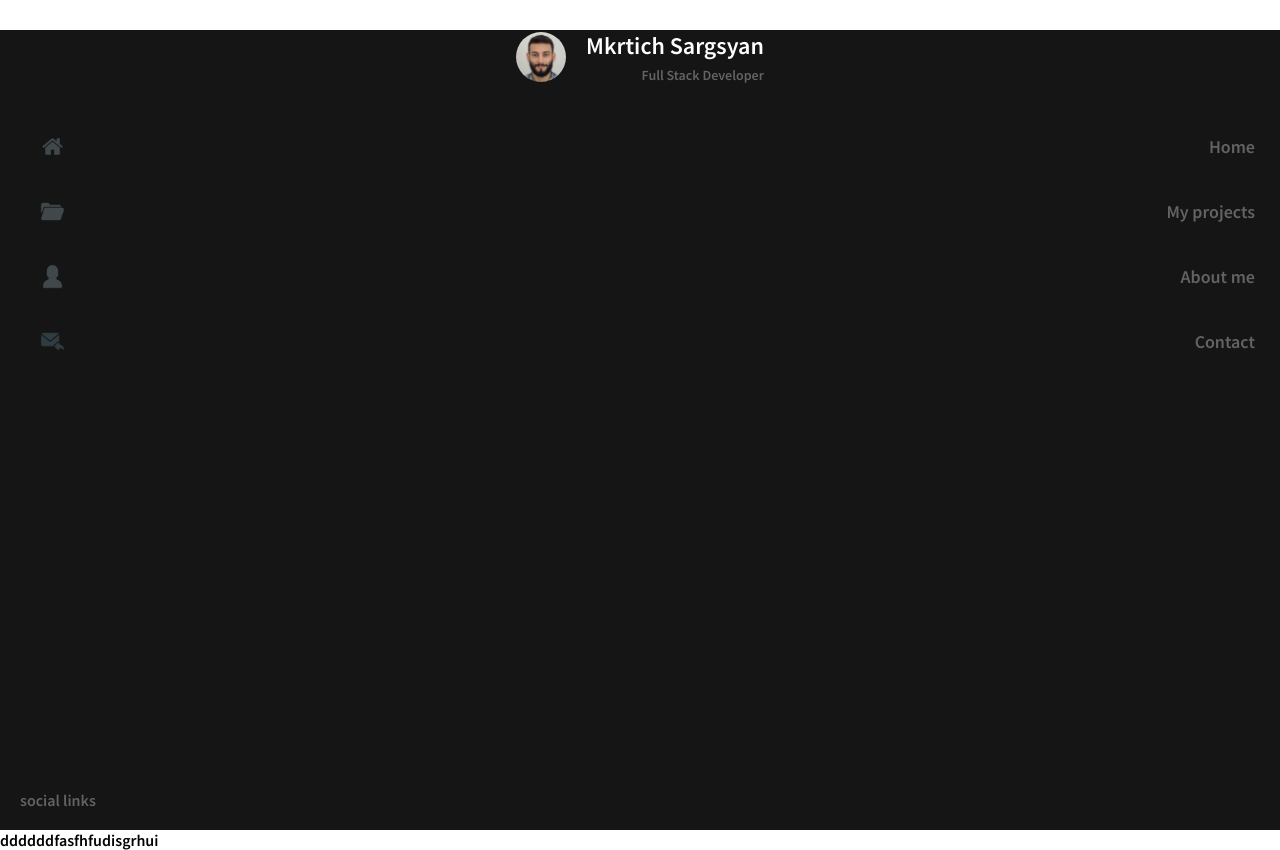
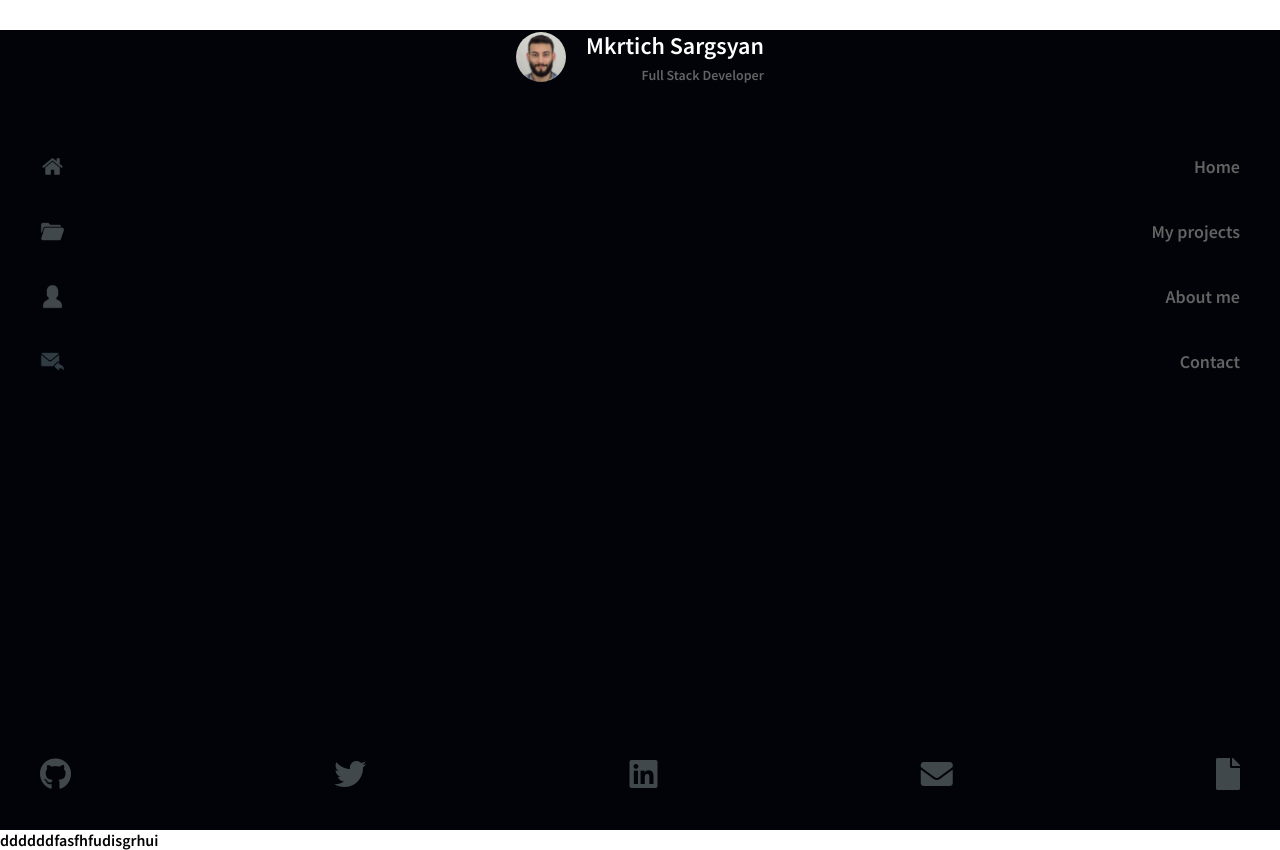
Before and after one commit to MkrtichSargsyan/MkrtichSargsyan.github.io, a Next.js app: page / in a window 1280 px wide. Built offline with nearby package versions, Linux system fonts and the light colour scheme.

Commit message:
create social links part

```diff
--- a/components/SideSrawer/SideDrawer.js
+++ b/components/SideSrawer/SideDrawer.js
@@ -21,10 +21,32 @@ export default class SideDrawer extends Component {
         title: "Contact",
       },
     ],
+    social_itmes: [
+      {
+        icon: "fab fa-github fa-2x",
+        link: "Contact",
+      },
+      {
+        icon: "fab fa-twitter fa-2x",
+        link: "Contact",
+      },
+      {
+        icon: "fab fa-linkedin fa-2x",
+        link: "Contact",
+      },
+      {
+        icon: "fas fa-envelope fa-2x",
+        link: "Contact",
+      },
+      {
+        icon: "fas fa-file fa-2x",
+        link: "Contact",
+      },
+    ],
   };
 
   render() {
-    const { navigation_items } = this.state;
+    const { navigation_items, social_itmes } = this.state;
     return (
       <div className={styles.side_drawer}>
         <div className={styles.logo}>
@@ -39,16 +61,26 @@ export default class SideDrawer extends Component {
             {navigation_items.map((item) => (
               <li>
                 <a href="#">
-                  <img src={item.icon} alt=""/>
+                  <img src={item.icon} alt="" />
                   <span className={styles.title}>{item.title}</span>
                 </a>
               </li>
             ))}
           </ul>
         </div>
-        <div className={styles.social}>
-          social links
-        </div>
+        <ul className={styles.social}>
+          {social_itmes.map((item) => (
+            <li>
+              <a
+                href='#'
+                target="_blank"
+                data-original-title="Linkedin"
+              >
+                <i className={item.icon}></i>
+              </a>
+            </li>
+          ))}
+        </ul>
       </div>
     );
   }
--- a/pages/_app.js
+++ b/pages/_app.js
@@ -20,6 +20,11 @@ export default function MyApp({ Component, pageProps }) {
             margin: 0;
             padding: 0;
             font-family: 'Source Sans Pro', sans-serif;
+          }
+
+          ul {
+            list-style-type: none;
+          }
       `}</style>
     </>
   );
--- a/pages/_document.js
+++ b/pages/_document.js
@@ -14,6 +14,10 @@ export default class MyDocument extends Document {
             href="https://fonts.googleapis.com/css2?family=Source+Sans+Pro:wght@600&display=swap"
             rel="stylesheet"
           />
+          <link
+            rel="stylesheet"
+            href="https://use.fontawesome.com/releases/v5.8.0/css/all.css"
+          />
         </Head>
         <body>
           <Main />
--- a/styles/SideDrawer.module.css
+++ b/styles/SideDrawer.module.css
@@ -1,6 +1,7 @@
 .side_drawer {
   position: relative;
-  background-color: #151515;
+  /* background-color: #151515; */
+  background-color: #020308;
   height: 100vh;
   color: rgb(99 99 99);
   font-family: 'Source Sans Pro', sans-serif;
@@ -34,20 +35,16 @@
 
 /* navigation */
 
-.navigation{
-
-}
-
 .navigation ul{
-  list-style-type: none;
+  padding-top: 20px;
 }
 
 .navigation ul li{
-  padding: 20px 25px 20px 40px;
+  padding: 20px 40px 20px 40px;
 }
 
 .navigation ul li:hover{
-  background-color: rgb(17, 17, 17);
+  background-color: #09090a;
 }
 
 .navigation ul li:hover .title{
@@ -77,5 +74,24 @@
   bottom: 0;
   left: 0;
   right: 0;
-  padding: 20px;
+  padding: 40px;
+  display: flex;
+  justify-content: space-between;
 }
+
+
+.social a{
+    color: rgb(65, 72, 76);
+    transition: color 0.35s ease-in-out 0s;
+    text-decoration: none;
+}
+
+.social a:hover{
+  color: aliceblue;
+}
+
+.social a{
+  display: flex;
+  justify-content: center;
+  align-items: center;
+}
```
